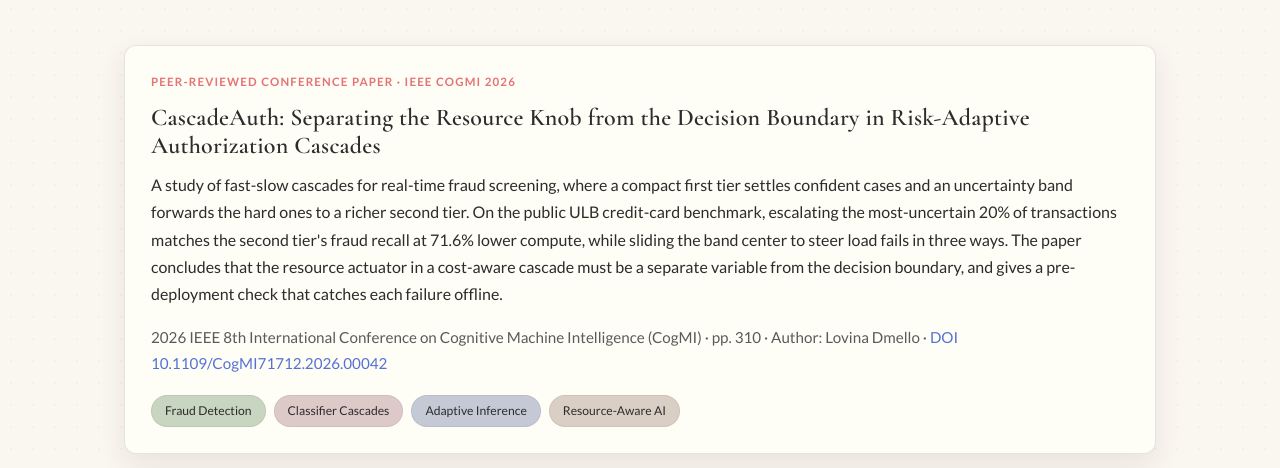
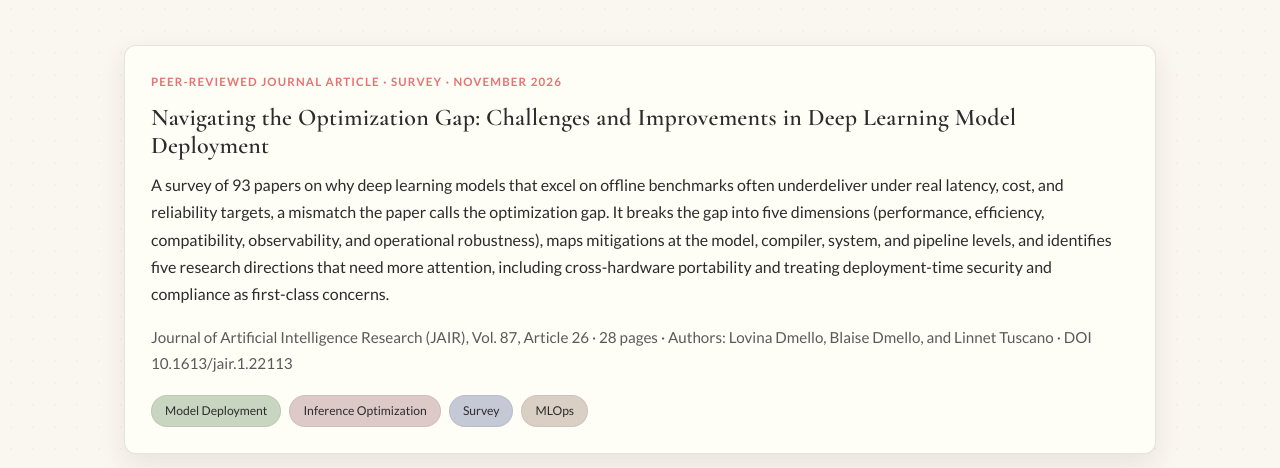
Before and after one commit to lovina-dmello-06/lovina-dmello-06.github.io, a plain HTML site: page research.html in a window 1280 px wide. Shown: the part 332-800 px from the top of the page. Drawn offline with nearby package versions, Linux system fonts and the light colour scheme.

Commit message:
Add JAIR optimization gap survey to research page; link CogMI to accepted papers
Co-Authored-By: Claude Sonnet 5.5 <noreply@anthropic.com>

```diff
--- a/research.html
+++ b/research.html
@@ -40,6 +40,31 @@
     <div class="container">
       <div class="grid">
         <div class="card">
+          <div class="meta">PEER-REVIEWED JOURNAL ARTICLE · SURVEY · NOVEMBER 2026</div>
+          <h3>Navigating the Optimization Gap: Challenges and Improvements in Deep Learning Model Deployment</h3>
+          <p>
+            A survey of 93 papers on why deep learning models that excel on offline benchmarks
+            often underdeliver under real latency, cost, and reliability targets, a mismatch the
+            paper calls the optimization gap. It breaks the gap into five dimensions
+            (performance, efficiency, compatibility, observability, and operational robustness),
+            maps mitigations at the model, compiler, system, and pipeline levels, and identifies
+            five research directions that need more attention, including cross-hardware
+            portability and treating deployment-time security and compliance as first-class
+            concerns.
+          </p>
+          <p style="color:var(--ink-mid);font-size:0.95rem;">
+            Journal of Artificial Intelligence Research (JAIR), Vol. 87, Article 26 · 28 pages ·
+            Authors: Lovina Dmello, Blaise Dmello, and Linnet Tuscano ·
+            DOI 10.1613/jair.1.22113
+          </p>
+          <div class="tag-row">
+            <span class="tag">Model Deployment</span>
+            <span class="tag">Inference Optimization</span>
+            <span class="tag">Survey</span>
+            <span class="tag">MLOps</span>
+          </div>
+        </div>
+        <div class="card">
           <div class="meta">PEER-REVIEWED CONFERENCE PAPER · IEEE CogMI 2026</div>
           <h3>CascadeAuth: Separating the Resource Knob from the Decision Boundary in Risk-Adaptive Authorization Cascades</h3>
           <p>
@@ -55,7 +80,8 @@
           <p style="color:var(--ink-mid);font-size:0.95rem;">
             2026 IEEE 8th International Conference on Cognitive Machine Intelligence (CogMI) ·
             pp. 310 · Author: Lovina Dmello ·
-            <a href="https://doi.org/10.1109/CogMI71712.2026.00042" target="_blank" rel="noopener">DOI 10.1109/CogMI71712.2026.00042</a>
+            DOI 10.1109/CogMI71712.2026.00042 ·
+            <a href="https://www.sis.pitt.edu/lersais/conference/cogmi/2026/accepted-papers/" target="_blank" rel="noopener">CogMI 2026 accepted papers</a>
           </p>
           <div class="tag-row">
             <span class="tag">Fraud Detection</span>
```
